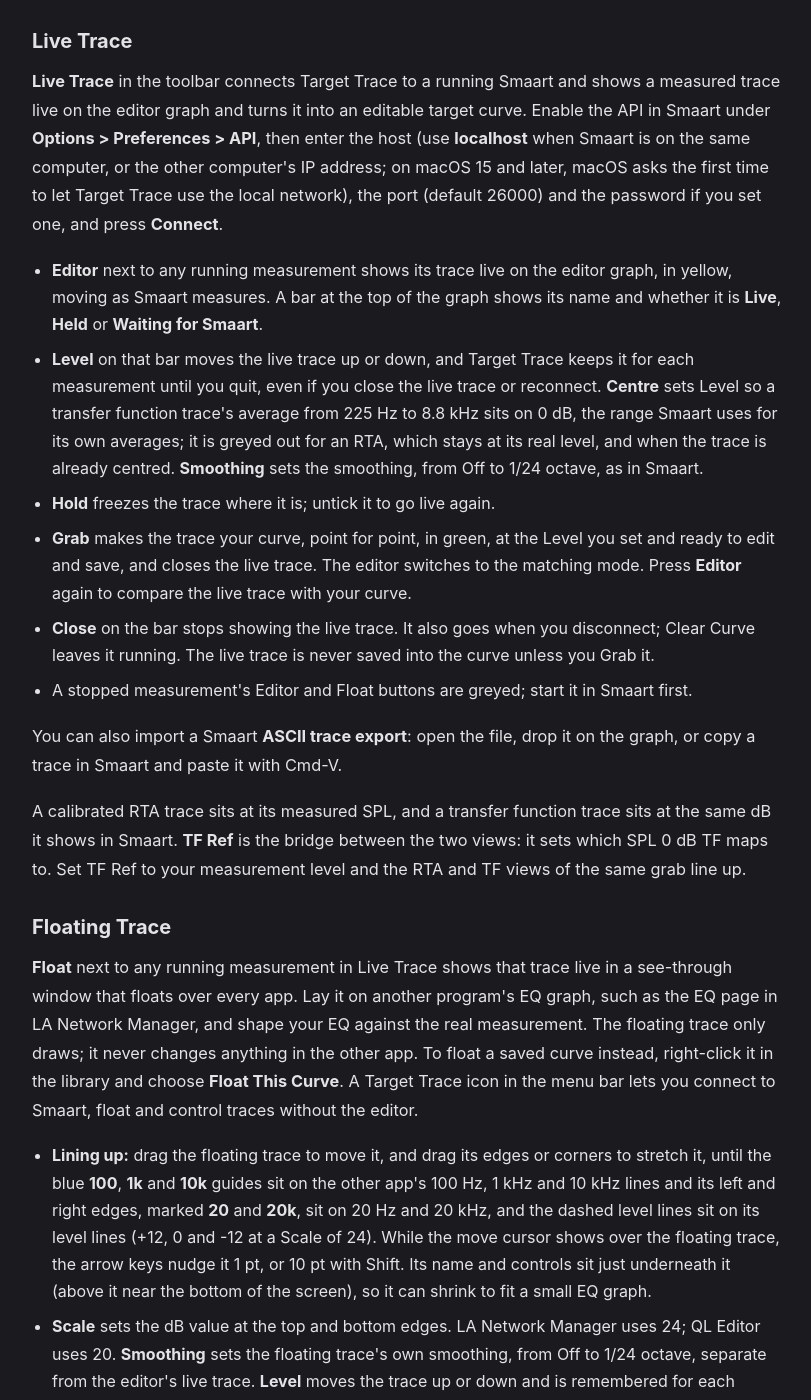
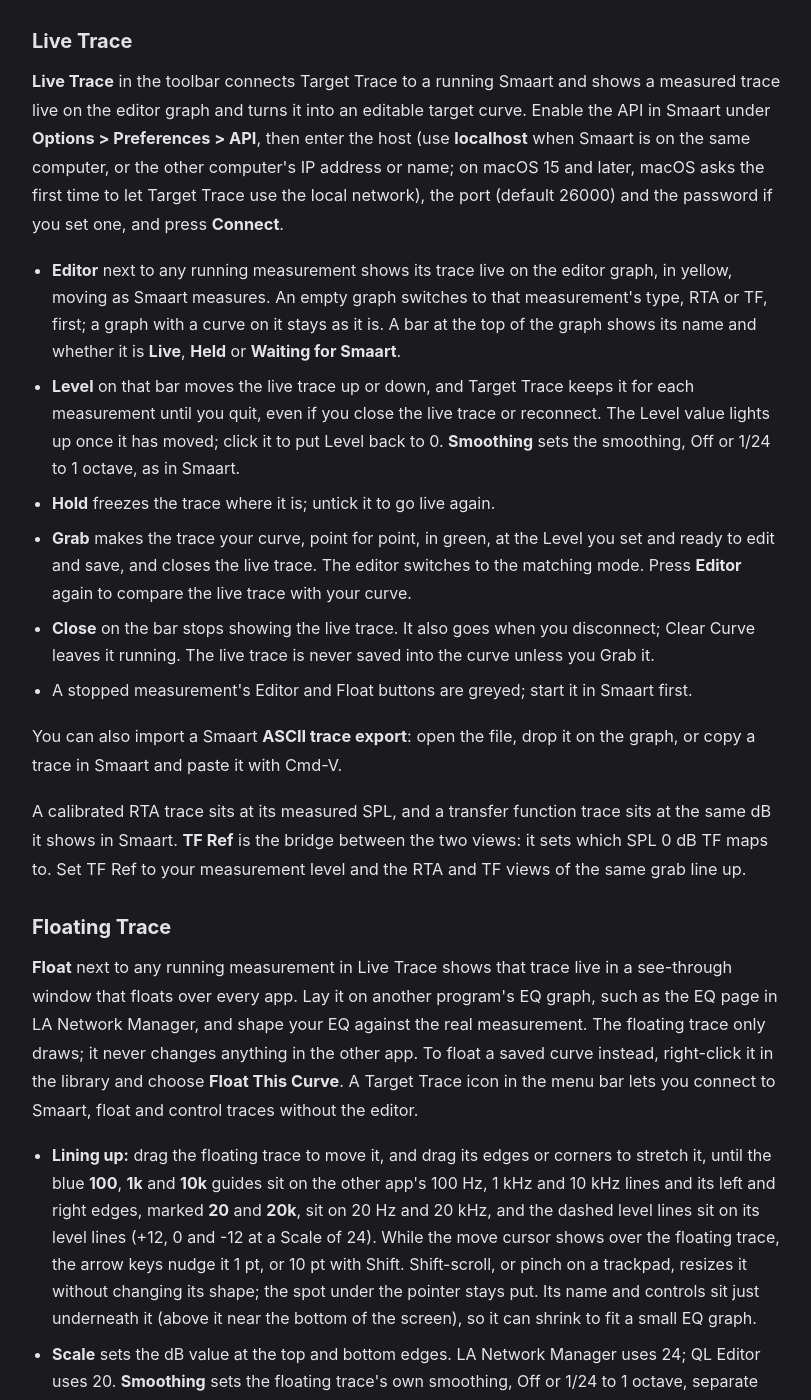
Before and after one commit to BSKapps/bskapps.github.io, a Jekyll site: the page built from articles/target-trace-guide/index.html, in a window 1280 px wide and 1400 px high, scrolled down 3082 px. Shown: the whole window, without its empty margins (232-1043 px from the left). Built offline with Jekyll 4.4.1, drawn with Linux system fonts in a browser that asks for light colours; some of the changed text lies outside the part shown.

Commit message:
Target Trace guide: Centre removed, Level value resets on click, Shift-scroll and pinch resize, host names, empty graph switches type, Smoothing order like Smaart, Point Spacing 16 Hz to 22 kHz

```diff
--- a/_data/guides/target-trace-guide.json
+++ b/_data/guides/target-trace-guide.json
@@ -105,7 +105,7 @@
             "**Colour** and **line weight** (1 to 5 pt) for how the curve draws.",
             "**Tolerance band** (TF only) - a shaded plus/minus dB region around the curve.",
             "**Offset** - a running readout of global dB shifts (Cmd-up/down or the plus/minus buttons). Click it to reset. The offset is a working convenience and is never saved into the file.",
-            "**Smoothing** (Spectrum only) - Off, 1, 1/3, 1/6, 1/12 octave; a display resolution that does not change your points.",
+            "**Smoothing** (Spectrum only) - Off, 1/12, 1/6, 1/3, 1 octave; a display resolution that does not change your points.",
             "**Weighting** (Spectrum only) - Z (none), A or C; a display-only view that shifts the curve to match how loudness is heard. Flipping back to Z restores the raw shape exactly.",
             "**TF Reference SPL** (TF only) - 60 to 100 dB, the level TF maps to."
           ]
@@ -158,13 +158,13 @@
       "blocks": [
         {
           "type": "paragraph",
-          "text": "**Live Trace** in the toolbar connects Target Trace to a running Smaart and shows a measured trace live on the editor graph and turns it into an editable target curve. Enable the API in Smaart under **Options > Preferences > API**, then enter the host (use **localhost** when Smaart is on the same computer, or the other computer's IP address; on macOS 15 and later, macOS asks the first time to let Target Trace use the local network), the port (default 26000) and the password if you set one, and press **Connect**."
+          "text": "**Live Trace** in the toolbar connects Target Trace to a running Smaart and shows a measured trace live on the editor graph and turns it into an editable target curve. Enable the API in Smaart under **Options > Preferences > API**, then enter the host (use **localhost** when Smaart is on the same computer, or the other computer's IP address or name; on macOS 15 and later, macOS asks the first time to let Target Trace use the local network), the port (default 26000) and the password if you set one, and press **Connect**."
         },
         {
           "type": "bullets",
           "items": [
-            "**Editor** next to any running measurement shows its trace live on the editor graph, in yellow, moving as Smaart measures. A bar at the top of the graph shows its name and whether it is **Live**, **Held** or **Waiting for Smaart**.",
-            "**Level** on that bar moves the live trace up or down, and Target Trace keeps it for each measurement until you quit, even if you close the live trace or reconnect. **Centre** sets Level so a transfer function trace's average from 225 Hz to 8.8 kHz sits on 0 dB, the range Smaart uses for its own averages; it is greyed out for an RTA, which stays at its real level, and when the trace is already centred. **Smoothing** sets the smoothing, from Off to 1/24 octave, as in Smaart.",
+            "**Editor** next to any running measurement shows its trace live on the editor graph, in yellow, moving as Smaart measures. An empty graph switches to that measurement's type, RTA or TF, first; a graph with a curve on it stays as it is. A bar at the top of the graph shows its name and whether it is **Live**, **Held** or **Waiting for Smaart**.",
+            "**Level** on that bar moves the live trace up or down, and Target Trace keeps it for each measurement until you quit, even if you close the live trace or reconnect. The Level value lights up once it has moved; click it to put Level back to 0. **Smoothing** sets the smoothing, Off or 1/24 to 1 octave, as in Smaart.",
             "**Hold** freezes the trace where it is; untick it to go live again.",
             "**Grab** makes the trace your curve, point for point, in green, at the Level you set and ready to edit and save, and closes the live trace. The editor switches to the matching mode. Press **Editor** again to compare the live trace with your curve.",
             "**Close** on the bar stops showing the live trace. It also goes when you disconnect; Clear Curve leaves it running. The live trace is never saved into the curve unless you Grab it.",
@@ -192,8 +192,8 @@
         {
           "type": "bullets",
           "items": [
-            "**Lining up:** drag the floating trace to move it, and drag its edges or corners to stretch it, until the blue **100**, **1k** and **10k** guides sit on the other app's 100 Hz, 1 kHz and 10 kHz lines and its left and right edges, marked **20** and **20k**, sit on 20 Hz and 20 kHz, and the dashed level lines sit on its level lines (+12, 0 and -12 at a Scale of 24). While the move cursor shows over the floating trace, the arrow keys nudge it 1 pt, or 10 pt with Shift. Its name and controls sit just underneath it (above it near the bottom of the screen), so it can shrink to fit a small EQ graph.",
-            "**Scale** sets the dB value at the top and bottom edges. LA Network Manager uses 24; QL Editor uses 20. **Smoothing** sets the floating trace's own smoothing, from Off to 1/24 octave, separate from the editor's live trace. **Level** moves the trace up or down and is remembered for each measurement and saved curve until you quit, even if you close the floating trace or reconnect; **Centre** sets it so the trace's average from 225 Hz to 8.8 kHz sits on the 0 line. Target Trace remembers Scale for each app when you lock, so LA Network Manager and QL Editor each keep their own.",
+            "**Lining up:** drag the floating trace to move it, and drag its edges or corners to stretch it, until the blue **100**, **1k** and **10k** guides sit on the other app's 100 Hz, 1 kHz and 10 kHz lines and its left and right edges, marked **20** and **20k**, sit on 20 Hz and 20 kHz, and the dashed level lines sit on its level lines (+12, 0 and -12 at a Scale of 24). While the move cursor shows over the floating trace, the arrow keys nudge it 1 pt, or 10 pt with Shift. Shift-scroll, or pinch on a trackpad, resizes it without changing its shape; the spot under the pointer stays put. Its name and controls sit just underneath it (above it near the bottom of the screen), so it can shrink to fit a small EQ graph.",
+            "**Scale** sets the dB value at the top and bottom edges. LA Network Manager uses 24; QL Editor uses 20. **Smoothing** sets the floating trace's own smoothing, Off or 1/24 to 1 octave, separate from the editor's live trace. **Level** moves the trace up or down and is remembered for each measurement and saved curve until you quit, even if you close the floating trace or reconnect. The Level value lights up once it has moved; click it to put Level back to 0. Target Trace remembers Scale for each app when you lock, so LA Network Manager and QL Editor each keep their own.",
             "**Blanking** hides a live TF trace wherever Smaart's coherence falls below the percentage you pick, the way Smaart's own coherence blanking does. It is set here, not read from Smaart, and it is greyed out for RTA traces and saved curves.",
             "**Invert** flips the trace upside down, so a peak shows as a dip your EQ cut can follow. An inverted trace and its name turn magenta; a normal trace is yellow.",
             "**Hold** freezes a live trace where it is. A saved curve shows **Saved** next to its name and never changes.",
@@ -212,7 +212,7 @@
       "blocks": [
         {
           "type": "paragraph",
-          "text": "The **Point Spacing** section in the properties panel evens out how points are spread across the curve. Pick an octave band (1, 1/3, 1/6, 1/12 or 1/24) and a frequency range, then **Apply** to re-sample the curve onto that grid - a finer band adds points, a coarser one reduces them. **Restore** brings the original points back."
+          "text": "The **Point Spacing** section in the properties panel evens out how points are spread across the curve. Pick an octave band (1, 1/3, 1/6, 1/12 or 1/24) and a frequency range (16 Hz to 22 kHz to start, which covers the whole curve), then **Apply** to re-sample that part of the curve onto the grid - a finer band adds points, a coarser one reduces them. Points outside the range stay as they are. **Restore** brings the original points back."
         }
       ]
     },
```
